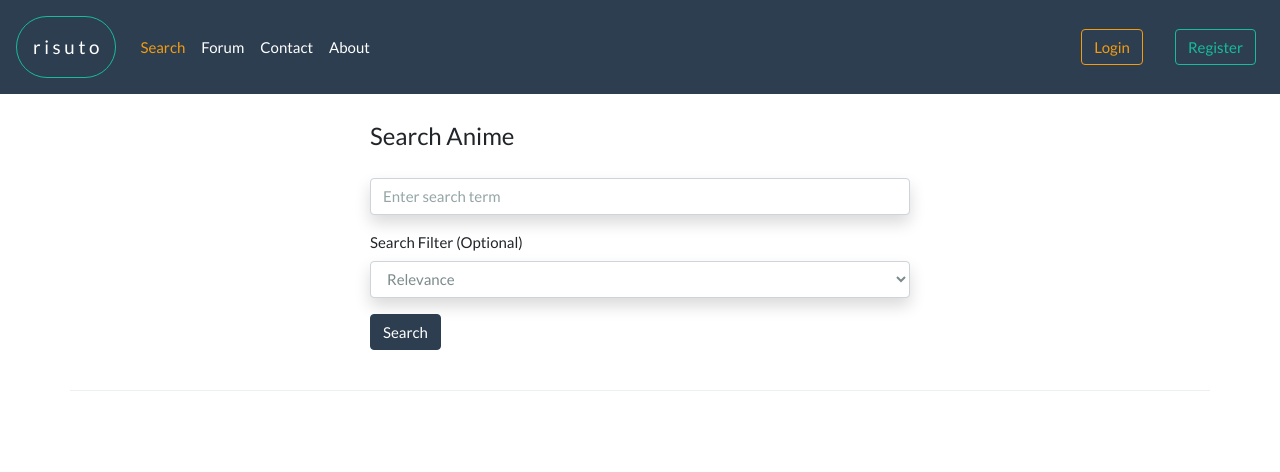
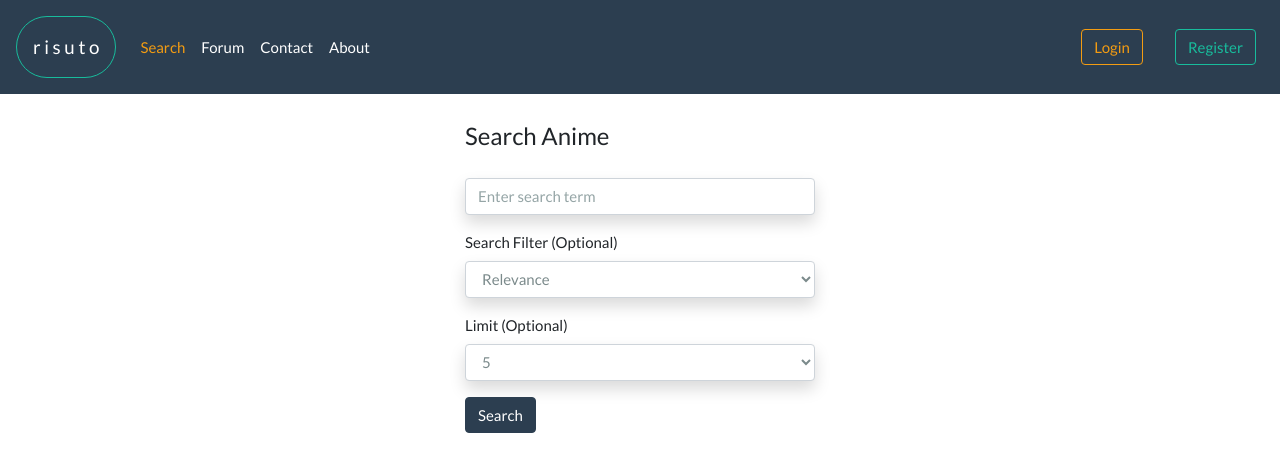
Before and after one commit to petewanca/risuto, a React (Create React App) app in the folder client/: page /search in a window 1280 px wide. Shown: the top 472 px of the page. Built offline with nearby package versions, Linux system fonts and the light colour scheme.

Commit message:
working on search filter parameters

```diff
--- a/client/src/components/Results/Pagination.js
+++ b/client/src/components/Results/Pagination.js
@@ -8,12 +8,18 @@ export const Pagination = () => {
     if (pages) {
         content = (
             <div>
-                <button className='btn btn-primary'>test</button>
-                <button>test</button>
-                <button>test</button>
+                <button className='btn btn-outline-success mx-2 border font-weight-bold'>
+                    First Page
+                </button>
+                <button className='btn btn-outline-primary mx-2 border font-weight-bold'>
+                    Next Page
+                </button>
+                <button className='btn btn-outline-success mx-2 border font-weight-bold'>
+                    Last Page
+                </button>
             </div>
         );
     }
 
-    return <div className='row justify-content-center'>{content}</div>;
+    return <div className='row justify-content-center my-5'>{content}</div>;
 };
--- a/client/src/components/Results/Result.js
+++ b/client/src/components/Results/Result.js
@@ -1,34 +1,13 @@
 import React from 'react';
-import styled from 'styled-components';
+import { Container, Title } from '../../style/Style';
 
 export const Result = ({ data }) => {
-    console.log(data);
+    const { posterImage, canonicalTitle } = data.attributes;
+
     return (
         <Container className='m-2 rounded border border-primary shadow-lg'>
-            <img
-                className='rounded-top img-fluid'
-                src={data.attributes.posterImage.large}
-                // style={{ width: '200px' }}
-                alt='anime poster'
-            />
-            <Title className='bg-primary text-light font-weight-bold'>
-                {data.attributes.canonicalTitle}
-            </Title>
+            <img className='rounded-top img-fluid' src={posterImage.large} alt='anime poster' />
+            <Title className='bg-primary text-light font-weight-bold'>{canonicalTitle}</Title>
         </Container>
     );
 };
-
-const Title = styled.div`
-    white-space: nowrap;
-    overflow: hidden;
-    text-overflow: ellipsis;
-    padding: 5px;
-`;
-
-const Container = styled.div`
-    cursor: pointer;
-    width: 200px;
-    &:hover {
-        opacity: 0.5;
-    }
-`;
--- a/client/src/components/SearchForm/Action.js
+++ b/client/src/components/SearchForm/Action.js
@@ -1,10 +1,10 @@
 import axios from 'axios';
 
-export const searchByTitle = (params) => {
-    const searchTerm = params.trim().split(' ').join('%20');
+export const searchByTitle = (search, limit) => {
+    const searchTerm = search.trim().split(' ').join('%20');
     const response = axios({
         method: 'GET',
-        url: `https://kitsu.io/api/edge/anime?filter[text]=${searchTerm}`,
+        url: `https://kitsu.io/api/edge/anime?filter[text]=${searchTerm}&page[limit]=${limit}`,
         headers: {
             Accept: 'application/vnd.api+json',
             'Content-Type': 'application/vnd.api+json',
--- a/client/src/components/SearchForm/SearchForm.js
+++ b/client/src/components/SearchForm/SearchForm.js
@@ -5,6 +5,7 @@ import { SearchContext } from '../../context/Contexts/SearchContext';
 export const SearchForm = () => {
     const { setResults, setPages } = useContext(SearchContext);
     const [search, setSearch] = useState('');
+    const [limit, setLimit] = useState(10);
     const [message, setMessage] = useState('');
 
     const handleForm = async (e) => {
@@ -13,7 +14,7 @@ export const SearchForm = () => {
         if (search) {
             setMessage('');
             try {
-                const response = await searchByTitle(search);
+                const response = await searchByTitle(search, limit);
                 setPages(response.data.links);
                 setResults(response.data.data);
             } catch (error) {
@@ -24,7 +25,7 @@ export const SearchForm = () => {
 
     return (
         <div className='row justify-content-center'>
-            <form onSubmit={handleForm} className='col-lg-6'>
+            <form onSubmit={handleForm} className='col-lg-4'>
                 <fieldset>
                     <legend className='mb-4'>Search Anime</legend>
                     <div className='form-group'>
@@ -48,6 +49,19 @@ export const SearchForm = () => {
                             </select>
                         </div>
                     </fieldset>
+                    <fieldset>
+                        <div className='form-group'>
+                            <label>Limit (Optional)</label>
+                            <select className='form-control shadow'>
+                                <option value={5}>5</option>
+                                <option default value={10}>
+                                    10
+                                </option>
+                                <option value={25}>25</option>
+                                <option value={50}>50</option>
+                            </select>
+                        </div>
+                    </fieldset>
                     <button type='submit' className='btn btn-primary'>
                         Search
                     </button>
--- /dev/null
+++ b/client/src/style/Style.js
@@ -0,0 +1,16 @@
+import styled from 'styled-components';
+
+export const Title = styled.div`
+    white-space: nowrap;
+    overflow: hidden;
+    text-overflow: ellipsis;
+    padding: 5px;
+`;
+
+export const Container = styled.div`
+    cursor: pointer;
+    width: 200px;
+    &:hover {
+        opacity: 0.5;
+    }
+`;
```
